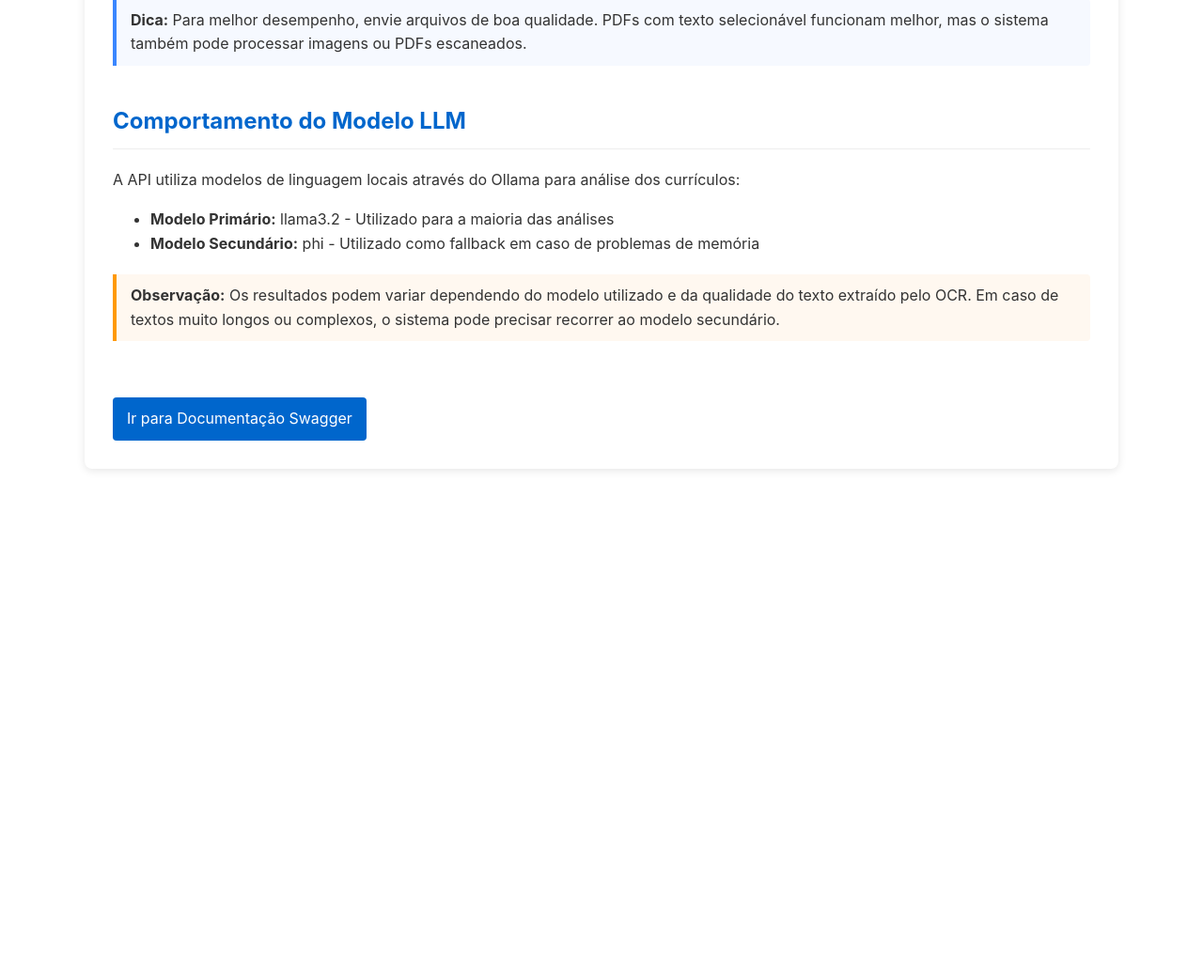
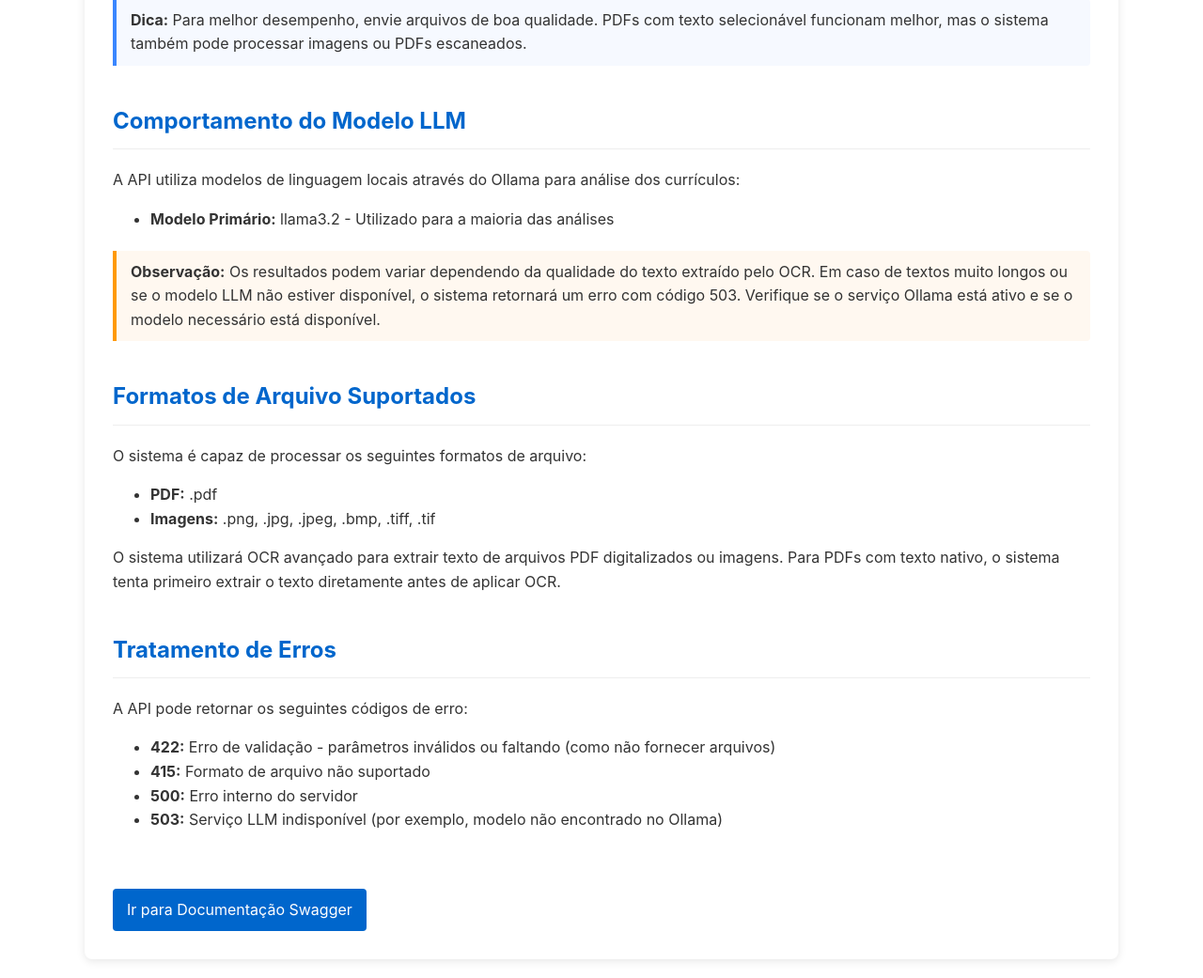
Before and after one commit to HeitorLouzeiro/analisador-curriculos-llm, a FastAPI app: page / in a window 1280 px wide. Shown: the part 1683-2724 px from the top of the page at 94% size. Before the commit the page ends 2184 px from the top, so only its background shows below. Run offline with FastAPI, Linux system fonts and the light colour scheme.

Commit message:
feat: Update API documentation with supported file formats and error handling details.

```diff
--- a/app/main.py
+++ b/app/main.py
@@ -47,8 +47,7 @@ app = FastAPI(
     docs_url=None,  # Desativa o endpoint /docs padrão para personalizá-lo
     redoc_url="/redoc",  # Mantém a documentação ReDoc
     openapi_tags=[
-        {"name": "análise", "description": "Operações de análise de currículos"},
-        {"name": "status", "description": "Verificação de status da API"}
+        {"name": "análise", "description": "Operações de análise de currículos"}
     ]
 )
 
--- a/app/templates/api_guide.html
+++ b/app/templates/api_guide.html
@@ -248,14 +248,37 @@ Campos:
             </p>
             <ul>
                 <li><strong>Modelo Primário:</strong> llama3.2 - Utilizado para a maioria das análises</li>
-                <li><strong>Modelo Secundário:</strong> phi - Utilizado como fallback em caso de problemas de memória</li>
             </ul>
 
             <div class="warning">
-                <strong>Observação:</strong> Os resultados podem variar dependendo do modelo utilizado e da
-                qualidade do texto extraído pelo OCR. Em caso de textos muito longos ou complexos,
-                o sistema pode precisar recorrer ao modelo secundário.
+                <strong>Observação:</strong> Os resultados podem variar dependendo da qualidade do texto extraído pelo OCR.
+                Em caso de textos muito longos ou se o modelo LLM não estiver disponível, o sistema retornará um erro com código 503.
+                Verifique se o serviço Ollama está ativo e se o modelo necessário está disponível.
             </div>
+        </div>
+
+        <div class="api-section">
+            <h2>Formatos de Arquivo Suportados</h2>
+            <p>O sistema é capaz de processar os seguintes formatos de arquivo:</p>
+            <ul>
+                <li><strong>PDF:</strong> .pdf</li>
+                <li><strong>Imagens:</strong> .png, .jpg, .jpeg, .bmp, .tiff, .tif</li>
+            </ul>
+            <p>
+                O sistema utilizará OCR avançado para extrair texto de arquivos PDF digitalizados ou imagens.
+                Para PDFs com texto nativo, o sistema tenta primeiro extrair o texto diretamente antes de aplicar OCR.
+            </p>
+        </div>
+
+        <div class="api-section">
+            <h2>Tratamento de Erros</h2>
+            <p>A API pode retornar os seguintes códigos de erro:</p>
+            <ul>
+                <li><strong>422:</strong> Erro de validação - parâmetros inválidos ou faltando (como não fornecer arquivos)</li>
+                <li><strong>415:</strong> Formato de arquivo não suportado</li>
+                <li><strong>500:</strong> Erro interno do servidor</li>
+                <li><strong>503:</strong> Serviço LLM indisponível (por exemplo, modelo não encontrado no Ollama)</li>
+            </ul>
         </div>
 
         <a href="/docs" class="button">Ir para Documentação Swagger</a>
```
